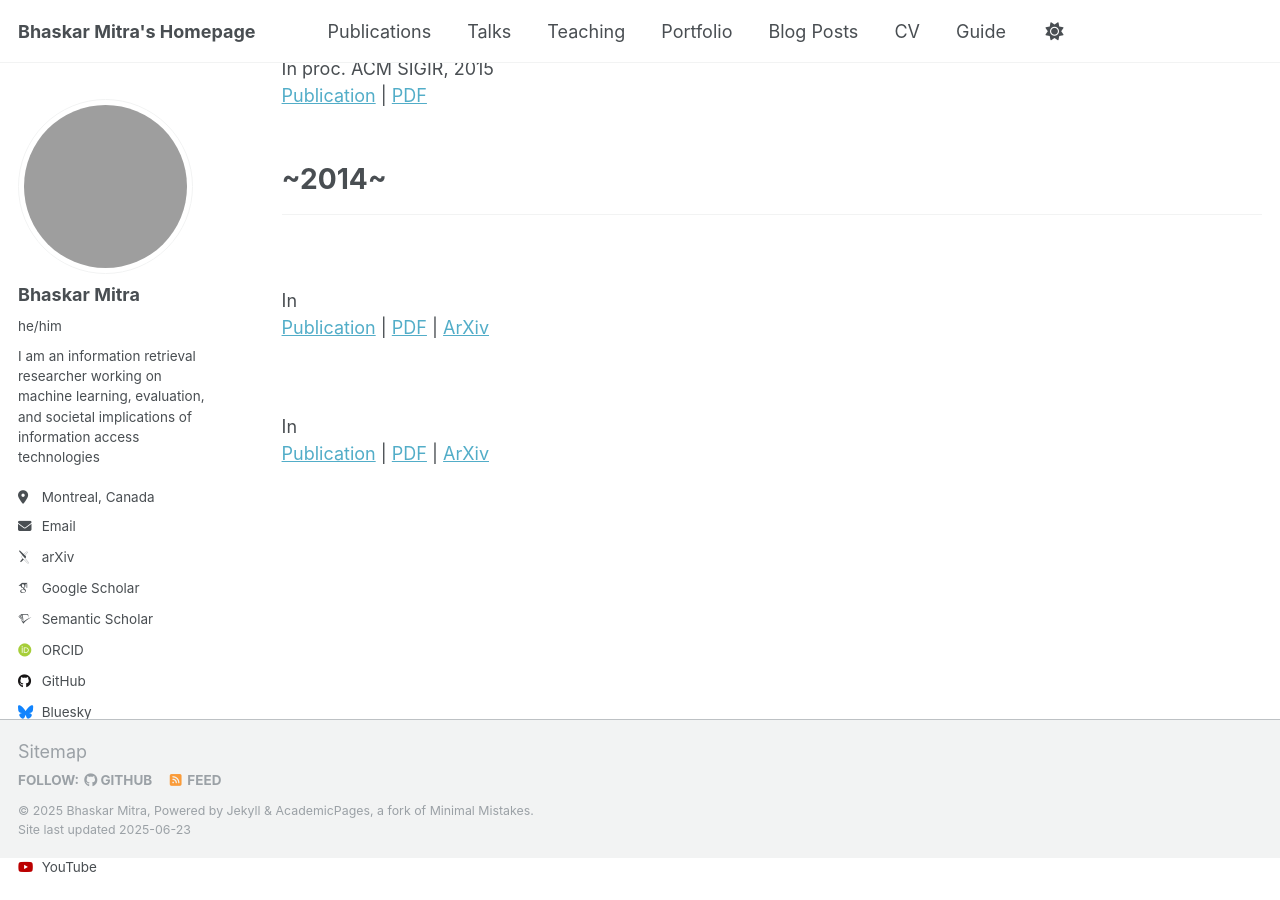
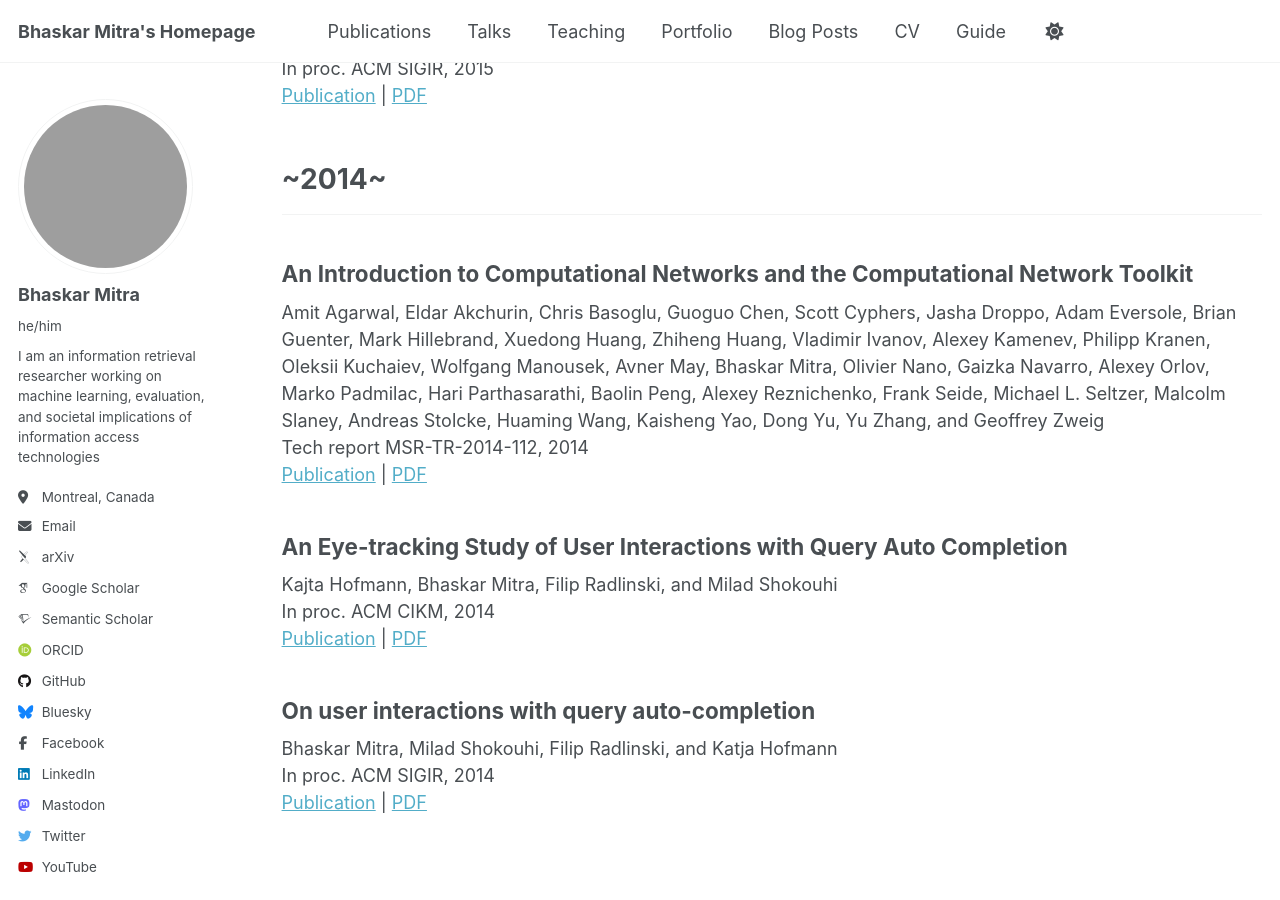
Before and after one commit to bhaskar-mitra/bhaskar-mitra.github.io, a Jekyll site: the page built from _pages/publications.html, in a window 1280 px wide and 900 px high, scrolled down 17947 px. Built offline with Jekyll 4.4.1, drawn with Linux system fonts in a browser that asks for light colours; some web fonts are replaced; grey boxes are pictures that could not be loaded.

Commit message:
Update publications.html

```diff
--- a/_pages/publications.html
+++ b/_pages/publications.html
@@ -659,15 +659,21 @@
 <hr />
 <div class="list__item">
   <article class="archive__item" itemscope itemtype="http://schema.org/CreativeWork">
-    <h2></h2>
-    <br/>
-    In <br/>
-    <a href="">Publication</a> | <a href="../files/">PDF</a> | <a href="">ArXiv</a>
+    <h2>An Introduction to Computational Networks and the Computational Network Toolkit</h2>
+    Amit Agarwal, Eldar Akchurin, Chris Basoglu, Guoguo Chen, Scott Cyphers, Jasha Droppo, Adam Eversole, Brian Guenter, Mark Hillebrand, Xuedong Huang, Zhiheng Huang, Vladimir Ivanov, Alexey Kamenev, Philipp Kranen, Oleksii Kuchaiev, Wolfgang Manousek, Avner May, Bhaskar Mitra, Olivier Nano, Gaizka Navarro, Alexey Orlov, Marko Padmilac, Hari Parthasarathi, Baolin Peng, Alexey Reznichenko, Frank Seide, Michael L. Seltzer, Malcolm Slaney, Andreas Stolcke, Huaming Wang, Kaisheng Yao, Dong Yu, Yu Zhang, and Geoffrey Zweig<br/>
+    Tech report MSR-TR-2014-112, 2014 <br/>
+    <a href="https://www.microsoft.com/en-us/research/wp-content/uploads/2014/08/CNTKBook-20160217.pdf">Publication</a> | <a href="../files/CNTKBook-20160217.pdf">PDF</a>
   </article>
   <article class="archive__item" itemscope itemtype="http://schema.org/CreativeWork">
-    <h2></h2>
-    <br/>
-    In <br/>
-    <a href="">Publication</a> | <a href="../files/">PDF</a> | <a href="">ArXiv</a>
+    <h2>An Eye-tracking Study of User Interactions with Query Auto Completion</h2>
+    Kajta Hofmann, Bhaskar Mitra, Filip Radlinski, and Milad Shokouhi<br/>
+    In proc. ACM CIKM, 2014<br/>
+    <a href="https://dl.acm.org/doi/10.1145/2661829.2661922">Publication</a> | <a href="../files/2661829.2661922.pdf">PDF</a>
+  </article>
+  <article class="archive__item" itemscope itemtype="http://schema.org/CreativeWork">
+    <h2>On user interactions with query auto-completion</h2>
+    Bhaskar Mitra, Milad Shokouhi, Filip Radlinski, and Katja Hofmann<br/>
+    In proc. ACM SIGIR, 2014<br/>
+    <a href="https://dl.acm.org/doi/10.1145/2600428.2609508">Publication</a> | <a href="../files/2600428.2609508.pdf">PDF</a>
   </article>
 </div>
```
